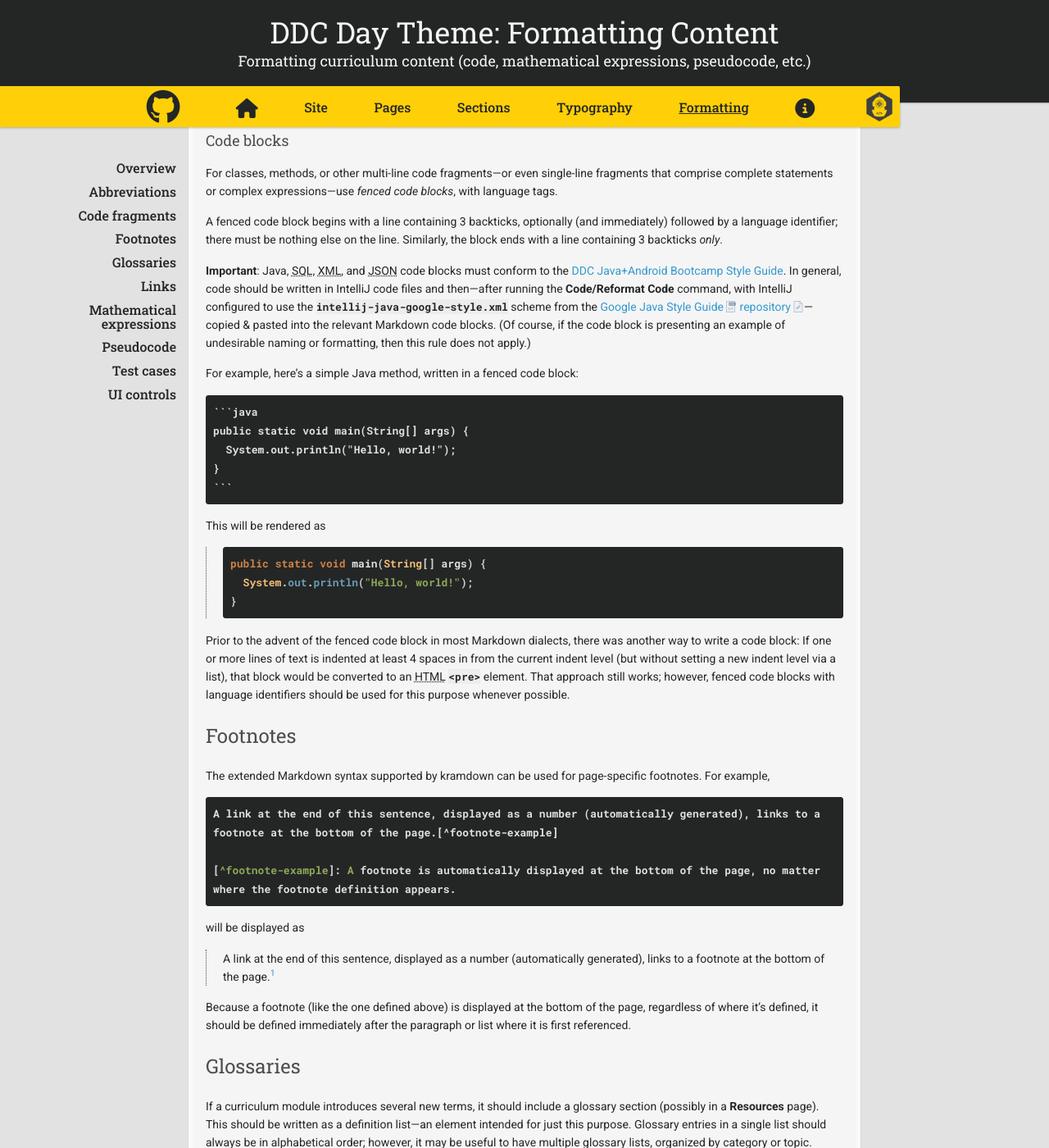
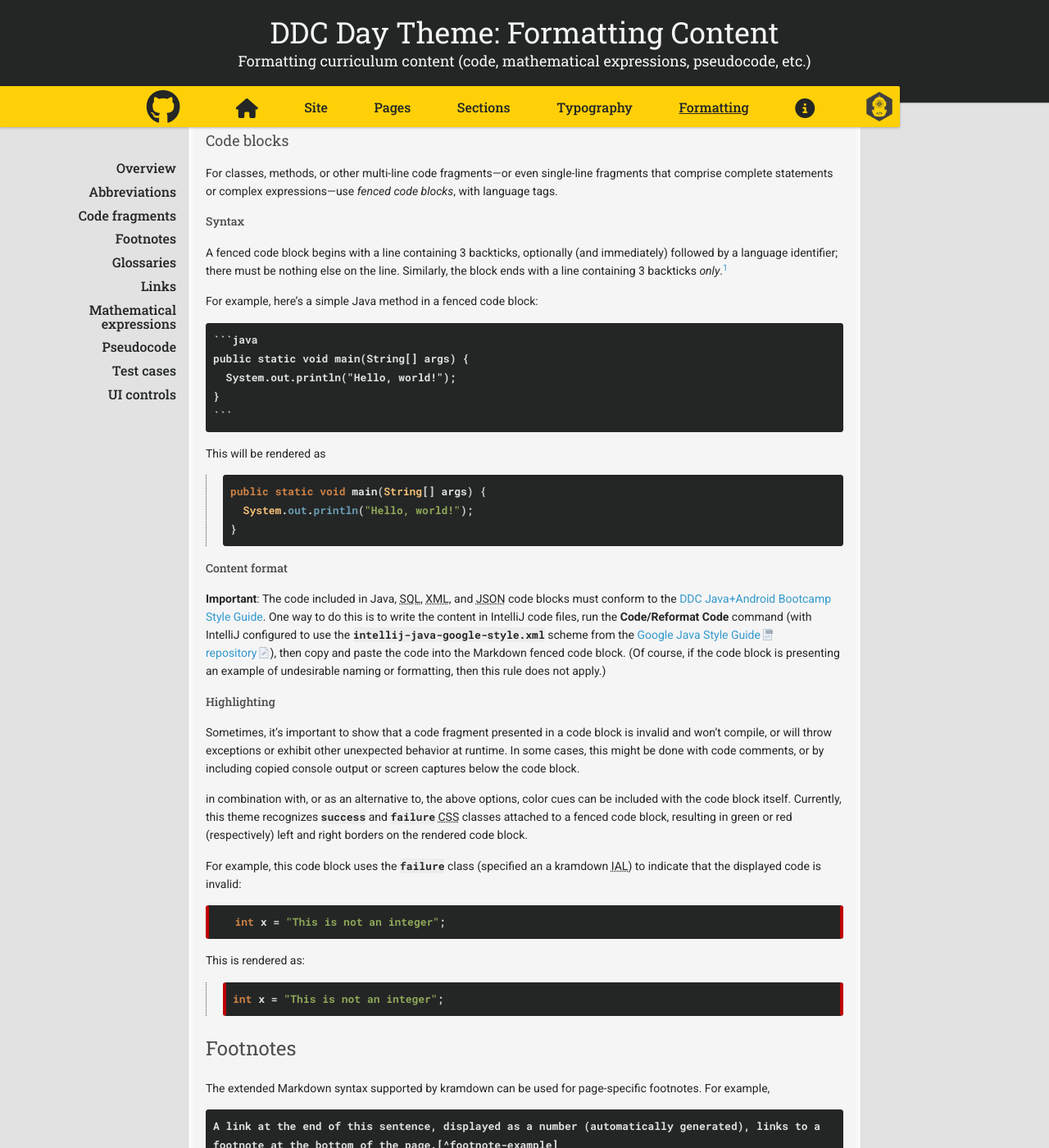
Before and after one commit to ddc-java/ddc-day, a Jekyll site: the page built from formatting.md, in a window 1280 px wide and 1400 px high, scrolled down 2211 px. Shown: the whole window at 82% size. Built offline with Jekyll 4.4.1, drawn with Linux system fonts in a browser that asks for light colours; nearby versions of some CDN libraries; our own code applies the rules of GitHub Pages for plain Markdown files; formulas are drawn with MathJax 3; some of the changed text lies outside the part shown.

Commit message:
Expand w/ TOC & styling content

````diff
--- a/formatting.md
+++ b/formatting.md
@@ -94,11 +94,13 @@ is converted to HTML and rendered as
 
 For classes, methods, or other multi-line code fragments---or even single-line fragments that comprise complete statements or complex expressions---use _fenced code blocks_, with language tags.
 
-A fenced code block begins with a line containing 3 backticks, optionally (and immediately) followed by a language identifier; there must be nothing else on the line. Similarly, the block ends with a line containing 3 backticks _only_.
+#### Syntax
 
-**Important**: Java, SQL, XML, and JSON code blocks must conform to the [DDC Java+Android Bootcamp Style Guide](/style-guide/). In general, code should be written in IntelliJ code files and then---after running the **Code/Reformat Code** command, with IntelliJ configured to use the `intellij-java-google-style.xml` scheme from the [Google Java Style Guide](https://google.github.io/styleguide/javaguide.html) [repository](https://github.com/google/styleguide)---copied & pasted into the relevant Markdown code blocks. (Of course, if the code block is presenting an example of undesirable naming or formatting, then this rule does not apply.)
+A fenced code block begins with a line containing 3 backticks, optionally (and immediately) followed by a language identifier; there must be nothing else on the line. Similarly, the block ends with a line containing 3 backticks _only_.[^indented-code-block]
 
-For example, here's a simple Java method, written in a fenced code block:
+[^indented-code-block]: Prior to the advent of the fenced code block in most Markdown dialects, there was another way to write a code block: If one or more lines of text is indented at least 4 spaces in from the current indent level (but without setting a new indent level via a list), that block would be converted to an HTML `<pre>` element. That approach still works; however, fenced code blocks with language identifiers should be used for this purpose whenever possible.
+
+For example, here's a simple Java method in a fenced code block:
 
     ```java
     public static void main(String[] args) {
@@ -115,7 +117,30 @@ This will be rendered as
 > ```
 {:.render-example}
 
-Prior to the advent of the fenced code block in most Markdown dialects, there was another way to write a code block: If one or more lines of text is indented at least 4 spaces in from the current indent level (but without setting a new indent level via a list), that block would be converted to an HTML `<pre>` element. That approach still works; however, fenced code blocks with language identifiers should be used for this purpose whenever possible.
+#### Content format
+
+**Important**: The code included in Java, SQL, XML, and JSON code blocks must conform to the [DDC Java+Android Bootcamp Style Guide](/style-guide/). One way to do this is to write the content in IntelliJ code files, run the **Code/Reformat Code** command (with IntelliJ configured to use the `intellij-java-google-style.xml` scheme from the [Google Java Style Guide](https://google.github.io/styleguide/javaguide.html) [repository](https://github.com/google/styleguide)), then copy and paste the code into the Markdown fenced code block. (Of course, if the code block is presenting an example of undesirable naming or formatting, then this rule does not apply.)
+
+#### Highlighting
+
+Sometimes, it's important to show that a code fragment presented in a code block is invalid and won't compile, or will throw exceptions or exhibit other unexpected behavior at runtime. In some cases, this might be done with code comments, or by including copied console output or screen captures below the code block.
+
+in combination with, or as an alternative to, the above options, color cues can be included with the code block itself. Currently, this theme recognizes `success` and `failure` CSS classes attached to a fenced code block, resulting in green or red (respectively) left and right borders on the rendered code block.
+
+For example, this code block uses the `failure` class (specified an a kramdown IAL) to indicate that the displayed code is invalid:
+
+   ```java
+   int x = "This is not an integer";
+   ```
+   {:.failure}
+
+This is rendered as:
+
+> ```java
+> int x = "This is not an integer";
+> ```
+> {:.failure}
+{:.render-example}
 
 ## Footnotes
 
````
Also changed, not shown: sections.md (+3 -3 lines).
